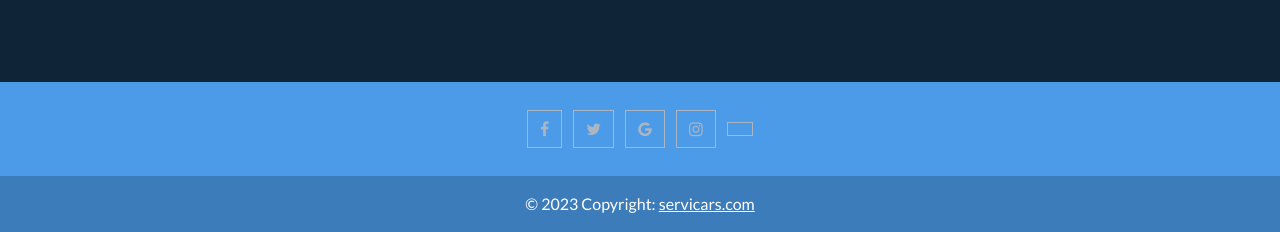
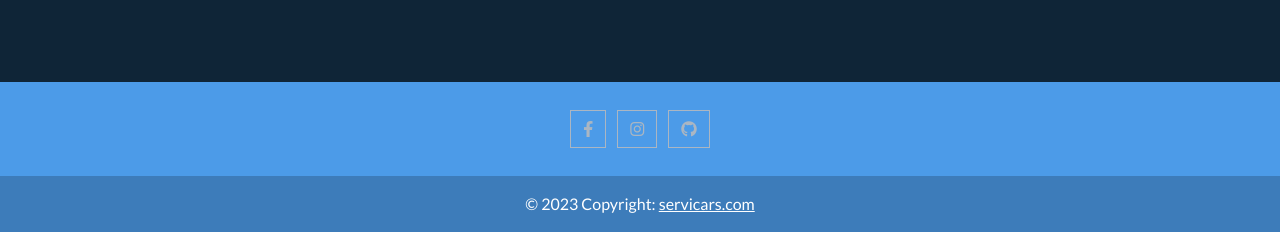
Before and after one commit to alfito69420/ServicioMecanicoAutomotriz, a PHP site: page /registrarse.php in a window 1280 px wide. Shown: the part 568-800 px from the top of the page. Run offline with PHP 8.4, Linux system fonts and the light colour scheme; some libraries are stand-ins or nearby versions.

Commit message:
FIX: footer en el bottom de la pagina

```diff
--- a/admin/home_admin.php
+++ b/admin/home_admin.php
@@ -6,6 +6,8 @@
     <meta http-equiv="X-UA-Compatible" content="IE=edge">
     <meta name="viewport" content="width=device-width, initial-scale=1.0">
     <link href="../css/bootstrap.css" media="screen" rel="stylesheet">
+    <link rel="stylesheet" href="https://cdnjs.cloudflare.com/ajax/libs/font-awesome/6.0.0/css/all.min.css">
+    <link rel="stylesheet" href="css/footer.css" media="screen">
     <title>Inicio | </title>
 </head>
 
--- /dev/null
+++ b/css/footer.css
@@ -0,0 +1,14 @@
+body {
+    /* position: relative;
+    min-height: 100vh; */
+    display: flex;
+    flex-direction: column;
+    min-height: 100vh;
+}
+
+#footer {
+    /* position: absolute;
+    bottom: 0;
+    width: 100%; */
+    margin-top: auto;
+}
--- a/footer.php
+++ b/footer.php
@@ -1,20 +1,13 @@
 <!-- FOOTER -->
-<footer class="bg-primary text-center text-white fixed-bottom">
+<footer id="footer" class="bg-primary text-center text-white">
     <div class="container p-4 pb-0">
         <!-- Section: Social media -->
         <section class="mb-4">
-            <a class="btn btn-outline-light btn-floating m-1" href="#!" role="button"><i class="fa fa-facebook-f"></i></a>
+            <a class="btn btn-outline-light btn-floating m-1" href="#" role="button"><i class="fab fa-facebook-f"></i></a>
 
-            <a class="btn btn-outline-light btn-floating m-1" href="#!" role="button"><i class="fa fa-twitter"></i></a>
+            <a class="btn btn-outline-light btn-floating m-1" href="#" role="button"><i class="fab fa-instagram"></i></a>
 
-            <a class="btn btn-outline-light btn-floating m-1" href="#!" role="button"><i class="fa fa-google"></i></a>
-
-            <a class="btn btn-outline-light btn-floating m-1" href="#!" role="button"><i class="fa fa-instagram"></i></a>
-
-            <a class="btn btn-outline-light btn-floating m-1" href="#!" role="button"><i class="fab fa-linkedin-in"></i></a>
-
-            <!-- <a class="btn btn-outline-light btn-floating m-1" href="#!" role="button"><i class="bi bi-github"></i></a> -->
-            <i class="bi bi-github"></i>
+            <a class="btn btn-outline-light btn-floating m-1" href="#" role="button"><i class="fab fa-github"></i></a>
 
         </section>
         <!-- Section: Social media -->
--- a/index.php
+++ b/index.php
@@ -6,6 +6,8 @@
     <meta name="viewport" content="width=device-width, initial-scale=1.0">
 
     <link href="css/bootstrap.css" media="screen" rel="stylesheet">
+    <link rel="stylesheet" href="https://cdnjs.cloudflare.com/ajax/libs/font-awesome/6.0.0/css/all.min.css">
+    <link rel="stylesheet" href="css/footer.css" media="screen">
 
     <title>Inicio | </title>
 </head>
--- a/login.php
+++ b/login.php
@@ -6,6 +6,8 @@
     <meta http-equiv="X-UA-Compatible" content="IE=edge">
     <meta name="viewport" content="width=device-width, initial-scale=1.0">
     <link href="css/bootstrap.css" media="screen" rel="stylesheet">
+    <link rel="stylesheet" href="https://cdnjs.cloudflare.com/ajax/libs/font-awesome/6.0.0/css/all.min.css">
+    <link rel="stylesheet" href="css/footer.css" media="screen">
     <title>Login | </title>
 </head>
 
--- a/registrarse.php
+++ b/registrarse.php
@@ -37,7 +37,8 @@ $_SESSION['captcha'] = $resu;
     <title>Registrarse | </title>
 
     <link href="css/bootstrap.css" rel="stylesheet">
-    <link rel="stylesheet" href="path/to/font-awesome/css/font-awesome.min.css">
+    <link rel="stylesheet" href="https://cdnjs.cloudflare.com/ajax/libs/font-awesome/6.0.0/css/all.min.css">
+    <link rel="stylesheet" href="css/footer.css" media="screen">
 </head>
 
 <body>
--- a/regular_user/home_users.php
+++ b/regular_user/home_users.php
@@ -6,6 +6,9 @@
     <meta http-equiv="X-UA-Compatible" content="IE=edge">
     <meta name="viewport" content="width=device-width, initial-scale=1.0">
     <link href="../css/bootstrap.css" media="screen" rel="stylesheet">
+    <link rel="stylesheet" href="https://cdnjs.cloudflare.com/ajax/libs/font-awesome/6.0.0/css/all.min.css">
+    <link rel="stylesheet" href="css/footer.css" media="screen">
+
     <title>Home | </title>
 </head>
 
```
Also changed, not shown: menu/menu_user.php (added, +26 -0 lines).
